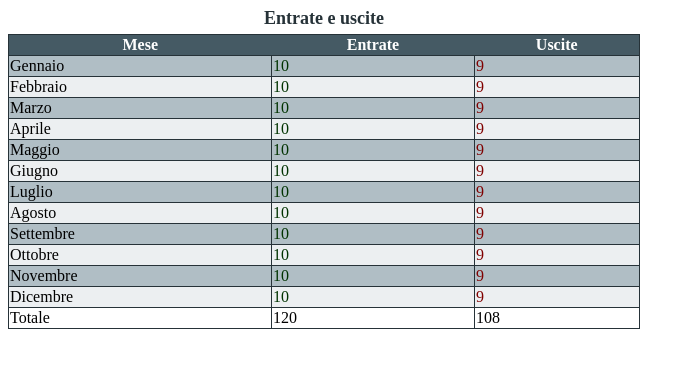
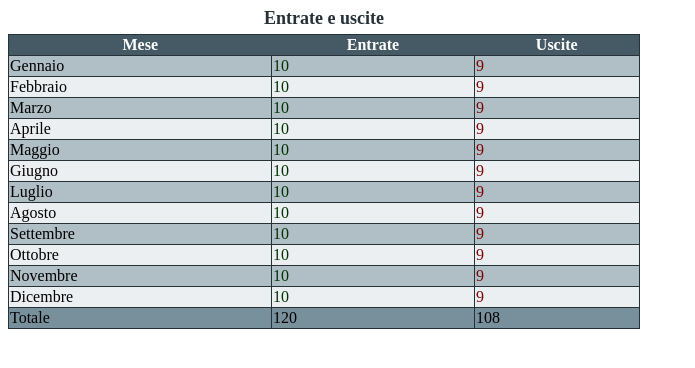
Before and after one commit to giorgiarusso/esercizi_css, a plain HTML site: page start/index.html in a window 1280 px wide. Shown: the whole page, without its empty margins (0-695 px from the left). Drawn offline with Linux system fonts and the light colour scheme.

Commit message:
aggiunto sfondo tfoot

```diff
--- a/start/style.css
+++ b/start/style.css
@@ -37,3 +37,7 @@ table > tbody > tr > td:nth-child(3
 ) {
     color:  #7f0000;
 }
+
+table > tfoot > tr > td {
+    background-color: #78909c;
+}
```
